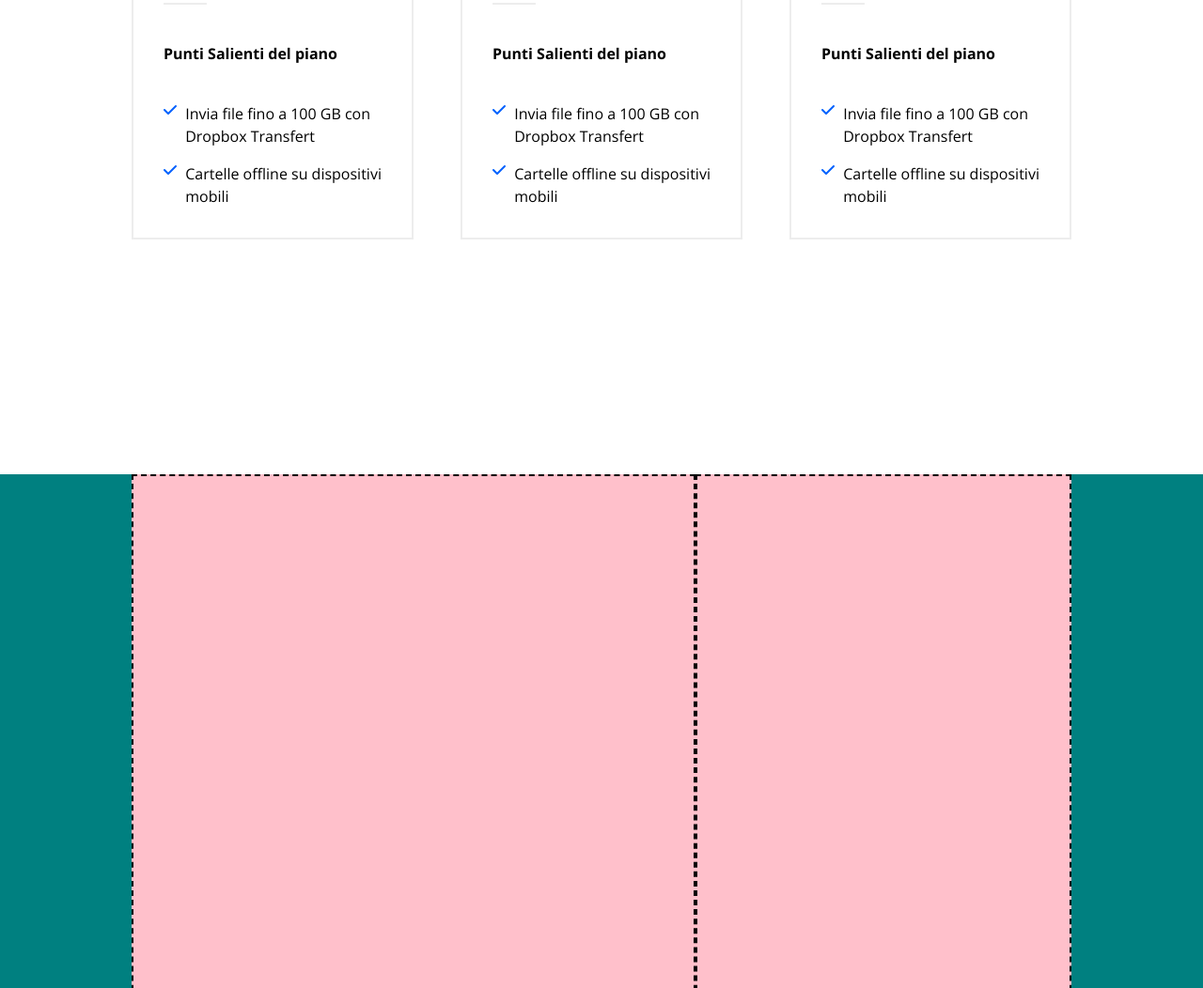
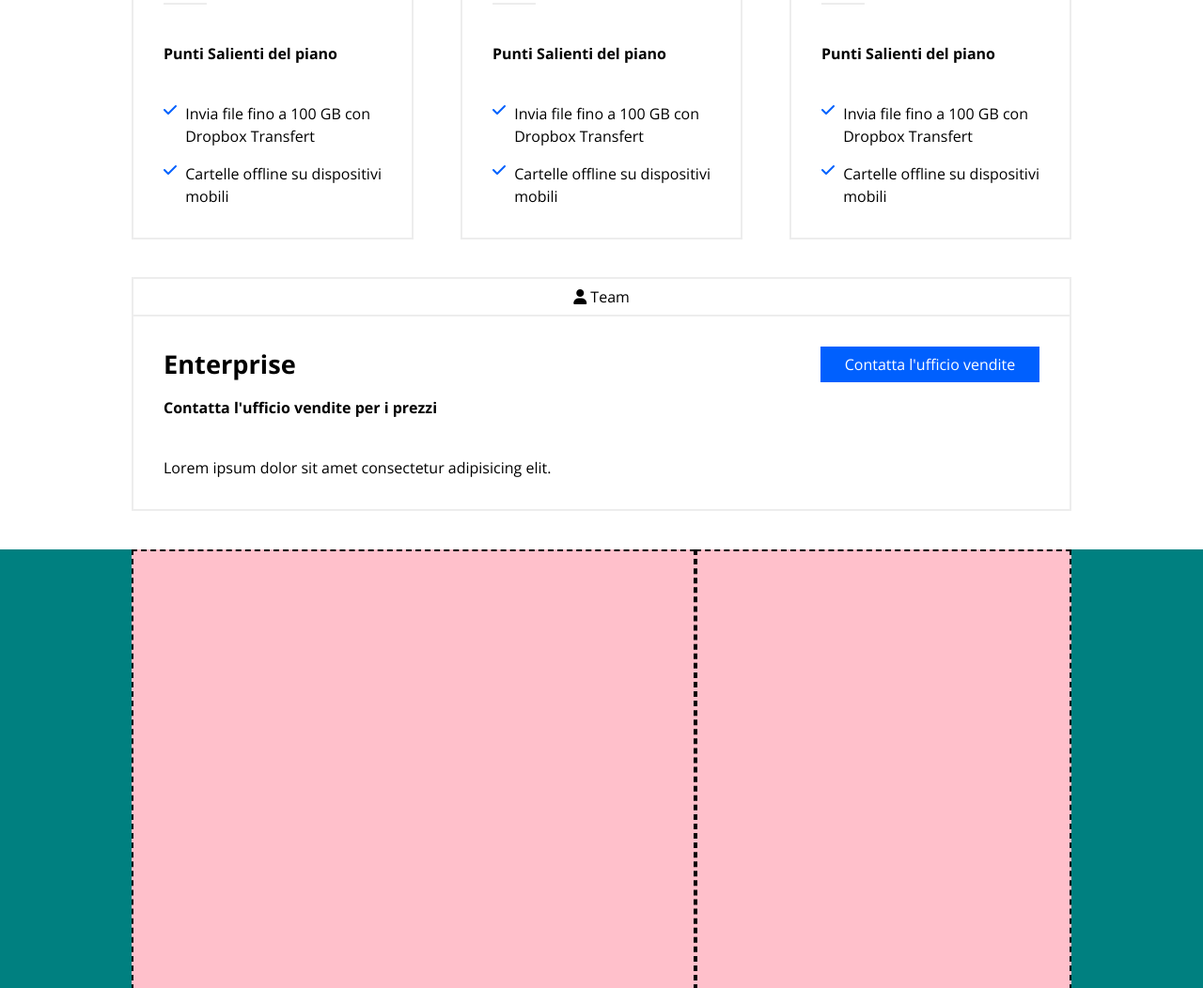
Before and after one commit to MonteDeveloper/htmlcss-dropbox, a plain HTML site: page index.html in a window 1280 px wide. Shown: the part 1794-2846 px from the top of the page at 94% size. Drawn offline with nearby package versions, Linux system fonts and the light colour scheme.

Commit message:
style(main): bottom plan card

```diff
--- a/css/main.css
+++ b/css/main.css
@@ -119,6 +119,11 @@ a.jumboItem{
     margin: 1em 0 .3em 0;
     color: black;
     text-decoration: none;
+    transition: color .2s;
+}
+
+a.jumboItem:hover{
+    color: rgba(0, 0, 0, 0.5);
 }
 
 /* ? IMAGES--------------------------------------- */
@@ -160,6 +165,7 @@ a.navItem:hover{
 .smallMarginRight { margin-right: .5em; }
 .smallMarginLeft { margin-left: .5em; }
 .mediumRowMargin { margin-top: 2.5em; margin-bottom: 2.5em; }
+.mediumTopMargin { margin-top: 2.5em; }
 .mediumBotMargin { margin-bottom: 2.5em; }
 .bigMarginLeft { margin-left: 5em; }
 .bigMarginRight { margin-right: 5em; }
@@ -194,6 +200,7 @@ a.navItem:hover{
 .col60 { width: 60%; } /* corrisponde a 3/5 */
 .col66 { width: calc(100% / 3 * 2); } /* corrisponde a 2/3 */
 .col70 { width: 70%; }
+.col75 { width: 75%; }
 .col80 { width: 80%; }
 .col90 { width: 90%; }
 .col100 { width: 100%; }
@@ -236,3 +243,4 @@ a.navItem:hover{
 .overFlowY{ overflow-y: auto;}
 .posRelative{ position: relative;}
 .italicText{ font-style: italic;}
+.marginReset{ margin: 0 !important;}
--- a/index.html
+++ b/index.html
@@ -20,7 +20,7 @@
                 <img class="navItem" src="./img/logo-small.png" alt="logo">
                 <a class="navItem" href="#">Perchè Dropbox</a>
                 <a class="navItem" href="#">Funzioni</a>
-                <a class="navItem" href="#">Piani e Prezzi</a>
+                <a class="navItem" href="#planSection">Piani e Prezzi</a>
             </div>
 
             <!-- menù laterale DX -->
@@ -236,15 +236,23 @@
                                 </div>
                             </div>
                         </div>
-                        <div class="mediumMinH">
+
+                        <div class="mediumMinH mediumRowMargin">
                             <!-- sezione piano "per chi?" -->
-                            <div class="tinyMinH">
-
+                            <div class="titlePlansCard">
+                                <i class="fa-solid fa-user"></i> Team
                             </div>
 
                             <!-- contenuto singolo piano -->
-                            <div>
-
+                            <div class="flexRow plansCard">
+                                <div class="col75">
+                                    <h3>Enterprise</h3>
+                                    <p class="smallRowMargin"><strong>Contatta l'ufficio vendite per i prezzi</strong></p>
+                                    <p class="mediumTopMargin">Lorem ipsum dolor sit amet consectetur adipisicing elit. </p>
+                                </div>
+                                <div class="col25">
+                                    <button class="blueButton marginReset">Contatta l'ufficio vendite</button>
+                                </div>
                             </div>
                         </div>
                     </div>
```
